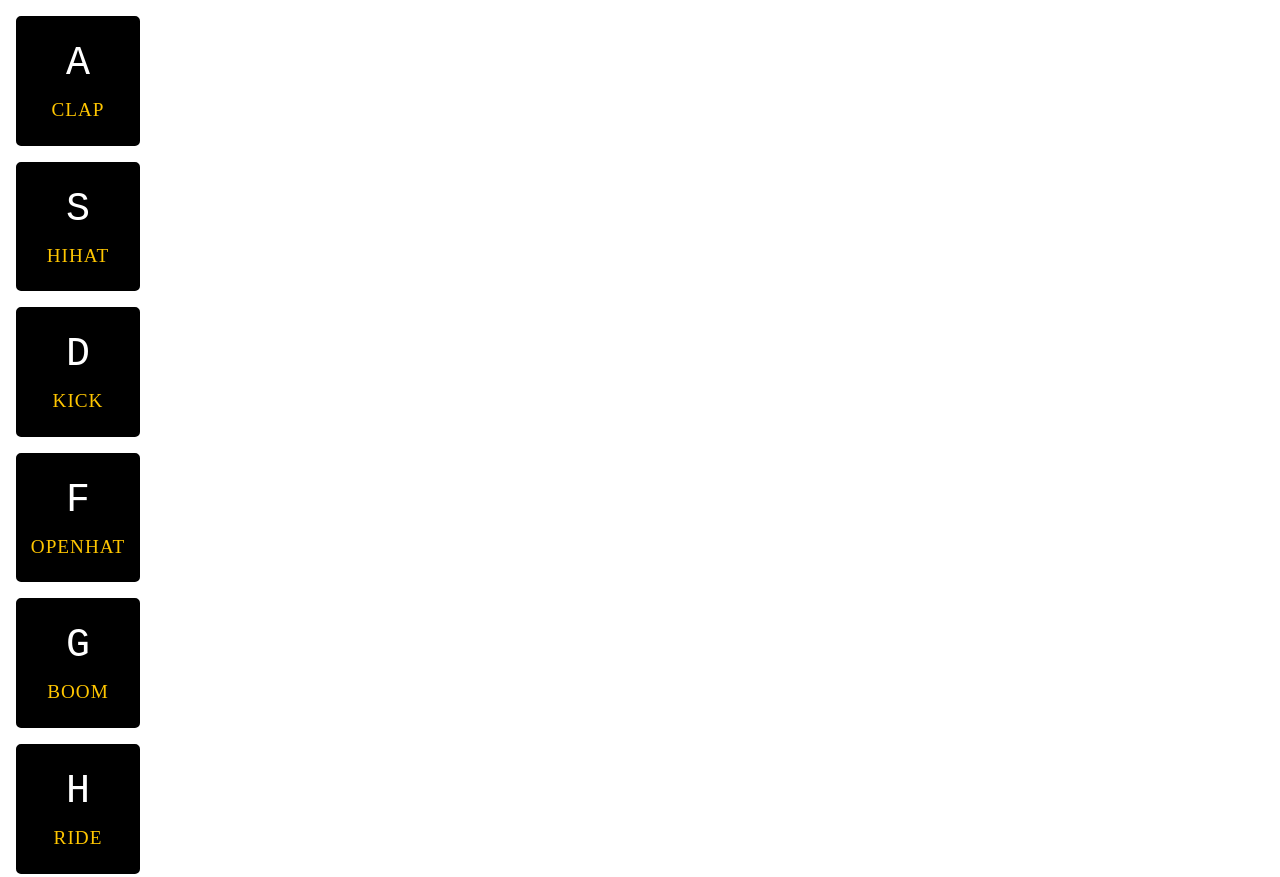
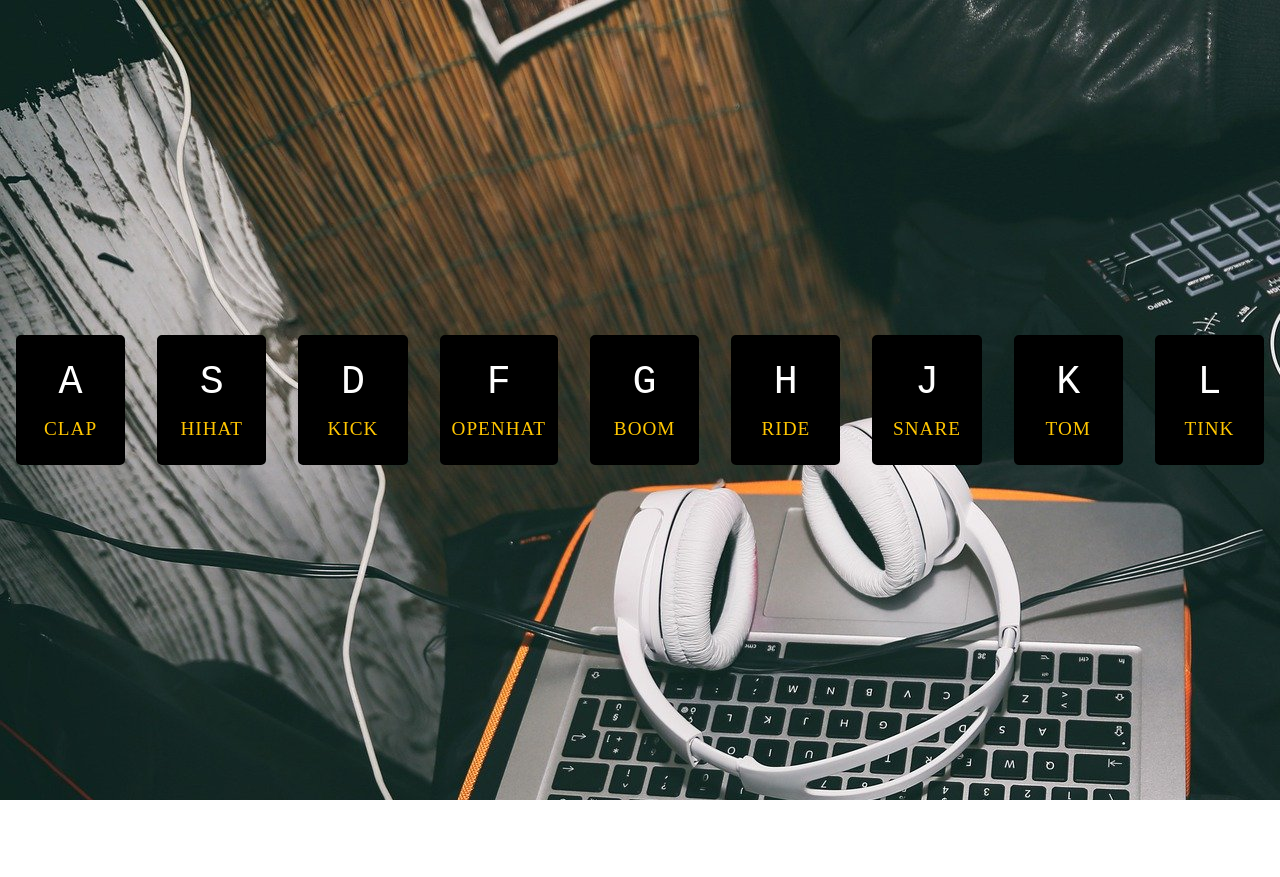
Before and after one commit to aga555/drumKit, a plain HTML site: page index.html in a window 1280 px wide. Shown: the top 877 px of the page. After the commit the page ends 800 px from the top, so only its background shows below. Drawn offline with Linux system fonts and the light colour scheme.

Commit message:
# add background

```diff
--- a/css/main.css
+++ b/css/main.css
@@ -1,7 +1,20 @@
-body{
-  min-height:100vh;
+
+html, body {
+  width: 100%;
+  height: 100%;
+  margin: 0;
+}
+
+body {
+  background-image: url("../img/dj-4595492_1920.jpg");
+}
+.keys{
+  display: flex;
+  justify-content: center;
   align-items: center;
-  justify-content: center;
+  align-content: center;
+  min-height: 100vh;
+  color: white;
 }
 .key{
   border: 4px solid black;
--- a/index.html
+++ b/index.html
@@ -15,7 +15,7 @@
 </head>
 
 <body>
-
+<div class="keys">
   <div data-key="65" class="key">
     <kbd>A</kbd>
     <span class="sound"> clap</span>
@@ -52,7 +52,7 @@
     <kbd>L</kbd>
     <span class="sound">tink</span>
   </div>
-
+</div>
 <audio data-key="65" src="sounds/big-clap.wav"></audio>
 <audio data-key="83" src="sounds/closed-hat.wav"></audio>
 <audio data-key="68" src="sounds/basic-kick.wav"></audio>
@@ -73,10 +73,20 @@
         audio.currentTime = 0; //rewind to start;
         audio.play();
         key.classList.add('playing');
-        console.log(key);
+        key.addEventListener('transitionend', function () {
+            key.classList.remove("playing");
+        });
 
     });
 
+    function removeTransition(e) {
+        if (e.propertyName !== 'transform') return;// skip if it is  not a transform
+        e.target.classList.remove('playing');
+
+    }
+
+    const keys = document.querySelectorAll('.key');
+    keys.forEach(key => key.addEventListener('transitioned', removeTransition))
 </script>
 
 
```
Also changed, not shown: img/dj-4595492_1920.jpg (added), 1 other file. Lines whose indentation alone changed are shown as unchanged.
